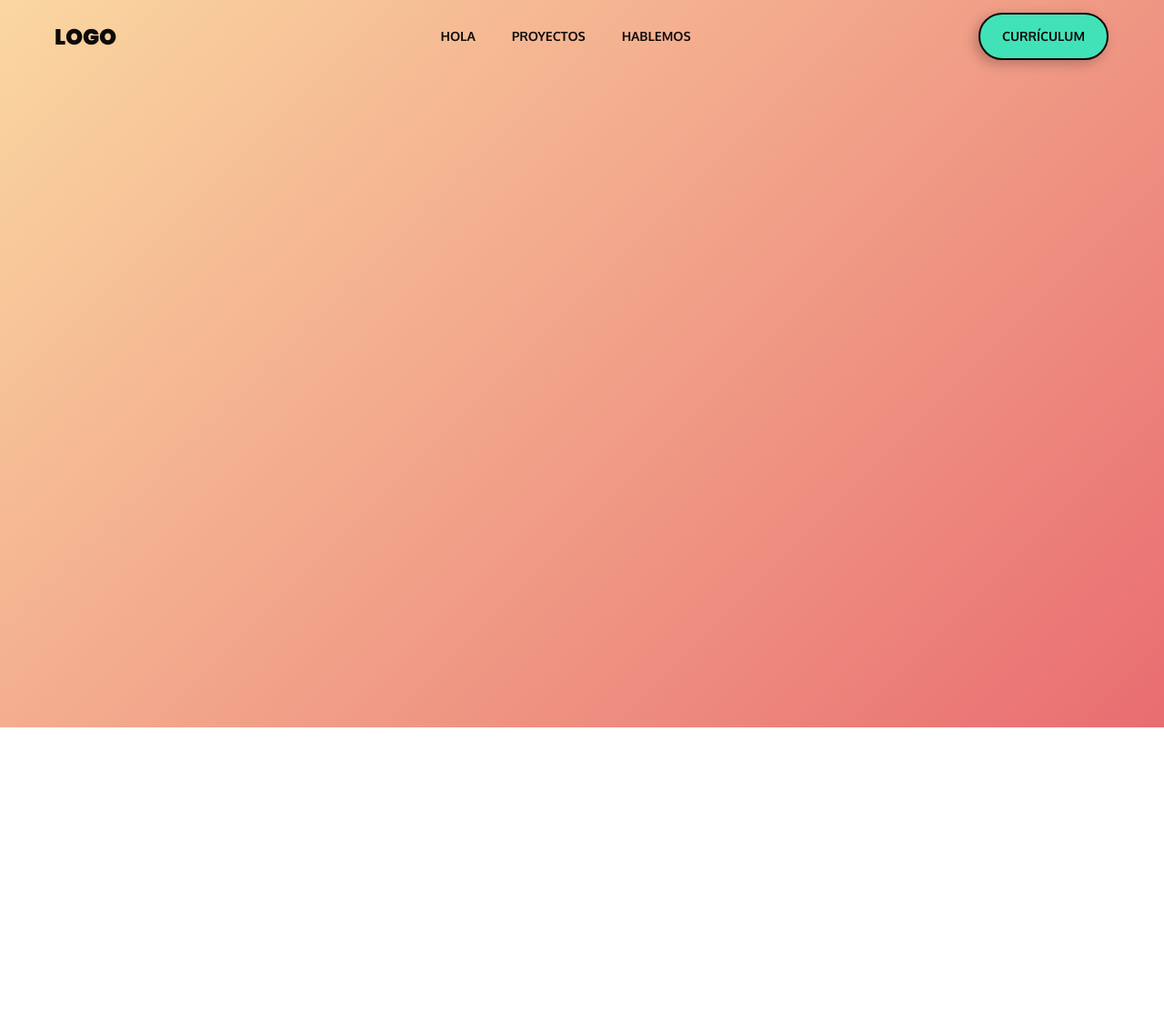
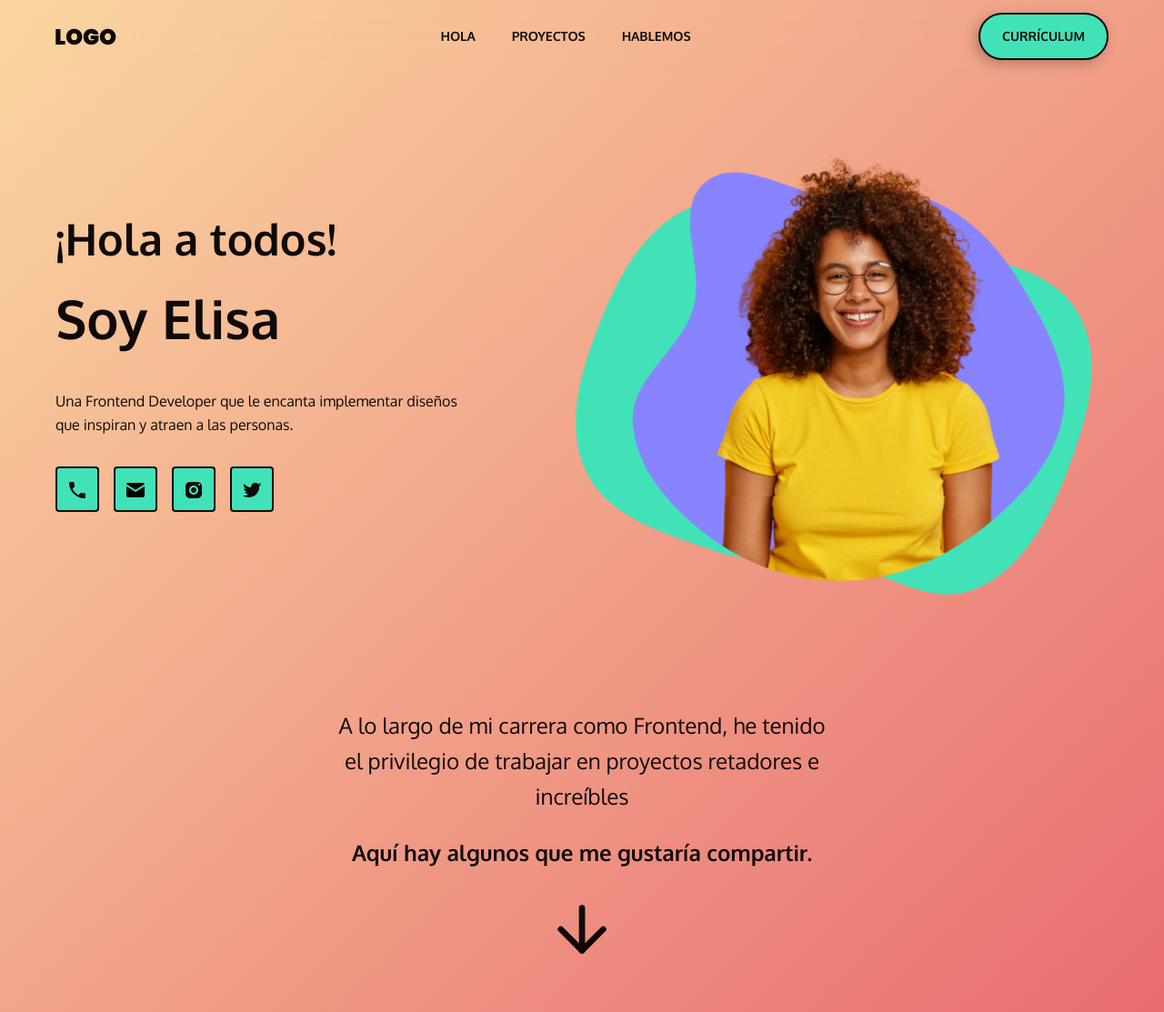
Before and after one commit to OscarAguilarL/portafolio-elisa, a plain HTML site: page index.html in a window 1280 px wide. Shown: the whole page at 91% size. Before the commit the page ends 800 px from the top, so only its background shows below. Drawn offline with Linux system fonts and the light colour scheme.

Commit message:
Comment section

```diff
--- /dev/null
+++ b/css/comment.css
@@ -0,0 +1,18 @@
+.comment {
+  font: var(--headline5);
+  padding-block: 40px;
+  text-align: center;
+  max-inline-size: 540px;
+  margin: auto;
+}
+
+.comment p span {
+  display: inline-block;
+}
+
+.comment p span:first-of-type {
+  font-weight: normal;
+}
+.comment p span:nth-of-type(2) {
+  margin-block-start: 1.5rem;
+}
--- /dev/null
+++ b/css/hero.css
@@ -0,0 +1,49 @@
+.hero {
+  padding-block-start: 1rem;
+}
+
+.hero img {
+  text-align: center;
+}
+
+.hero-description h1 {
+  font: var(--headline3);
+  margin: 0;
+}
+
+.hero-description h1 span:nth-of-type(2) {
+  font: var(--headline2);
+  display: block;
+}
+
+.hero-description {
+  display: flex;
+  flex-direction: column;
+  gap: 1rem;
+}
+
+@media screen and (min-width: 768px) {
+  .hero {
+    display: flex;
+    align-items: center;
+    gap: 2rem;
+  }
+
+  .hero-description {
+    order: 1;
+    max-inline-size: 450px;
+  }
+
+  .hero-image {
+    order: 2;
+    text-align: end;
+    flex: 1;
+  }
+}
+
+@media screen and (min-width: 1024px) {
+  .hero-image img {
+    inline-size: 604px;
+    block-size: 611px;
+  }
+}
--- a/css/index.css
+++ b/css/index.css
@@ -2,6 +2,9 @@
 @import "./wrapper.css";
 @import "./header.css";
 @import "./menu.css";
+@import "./hero.css";
+@import "./social-icons.css";
+@import "./comment.css";
 
 :root {
   --font: "Oxygen", sans-serif;
@@ -10,8 +13,8 @@
   --headline3: bold 3rem/4.854000091552734rem var(--font);
   --headline4: bold 2.125rem/3.4382500648498535rem var(--font);
   --headline5: bold 1.5rem/2.427000045776367rem var(--font);
-  --body1: regular 1rem/1.6180000305175781rem var(--font);
-  --body2: regular 0.875rem/1.4157500267028809rem var(--font);
+  --body1: normal 1rem/1.6180000305175781rem var(--font);
+  --body2: normal 0.875rem/1.4157500267028809rem var(--font);
   --button: bold 0.875rem/1.4157500267028809rem var(--font);
   --caption: regular 0.75rem/1.2135000228881836rem var(--font);
   --black: #0f0a0a;
@@ -20,8 +23,9 @@
 }
 
 body {
-  font: var(--body1);
   background: var(--gradient);
   min-block-size: 100vh;
+  font: var(--body1);
+  color: var(--black);
   margin: 0;
 }
--- /dev/null
+++ b/css/social-icons.css
@@ -0,0 +1,17 @@
+.social {
+  padding-block-end: 1.5rem;
+  display: flex;
+  gap: 1rem;
+}
+
+.social-icon {
+  background: var(--primary);
+  padding: 10px;
+  border: 2px solid var(--black);
+  border-radius: 4px;
+  display: inline-block;
+}
+
+.social-icon img {
+  vertical-align: middle;
+}
--- a/index.html
+++ b/index.html
@@ -13,7 +13,7 @@
     <title>Portafolio de Elisa</title>
   </head>
   <body>
-    <header>
+    <header class="header">
       <div class="wrapper">
         <div class="header-content">
           <img src="./img/LOGO.png" alt="" />
@@ -28,5 +28,50 @@
         </div>
       </div>
     </header>
+    <div class="wrapper">
+      <section class="hero">
+        <div class="hero-image">
+          <picture>
+            <source media="(min-width: 900px)" srcset="./img/elisa-2x.png" />
+            <img src="./img/elisa.png" alt="Foto de Elisa" />
+          </picture>
+        </div>
+        <article class="hero-description">
+          <h1>
+            <span>¡Hola a todos!</span>
+            <span>Soy Elisa</span>
+          </h1>
+          <p>
+            Una Frontend Developer que le encanta implementar diseños que
+            inspiran y atraen a las personas.
+          </p>
+          <div class="social">
+            <a href="tel:1234567890" class="social-icon">
+              <img src="./img/icons/icon-phone.svg" alt="" />
+            </a>
+            <a href="mailto:mail@mail.com" class="social-icon">
+              <img src="./img/icons/icon-important_mail.svg" alt="" />
+            </a>
+            <a href="https://instagram.com" class="social-icon">
+              <img src="./img/icons/icon-instagram.svg" alt="" />
+            </a>
+            <a href="https://twitter.com" class="social-icon">
+              <img src="./img/icons/icon-twitter_squared.svg" alt="" />
+            </a>
+          </div>
+        </article>
+      </section>
+
+      <section class="comment">
+        <p>
+          <span>
+            A lo largo de mi carrera como Frontend, he tenido el privilegio de
+            trabajar en proyectos retadores e increíbles
+          </span>
+          <span> Aquí hay algunos que me gustaría compartir. </span>
+        </p>
+        <img src="./img/icons/arrow-down.svg" alt="" />
+      </section>
+    </div>
   </body>
 </html>
```
Also changed, not shown: img/elisa-2x.png (added), img/elisa.png (added), img/icons/arrow-down.svg (added).
